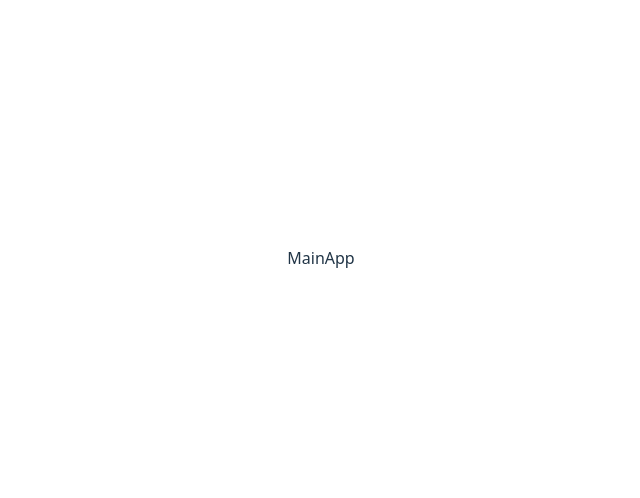
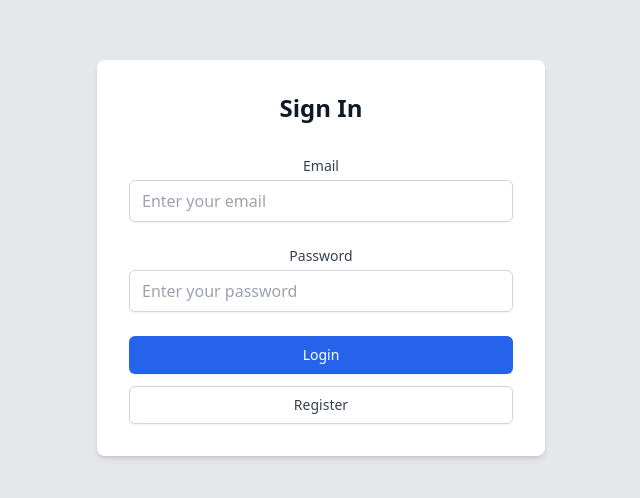
Before and after one commit to guillermoprados/react-notes-sample, a React (Vite) app in the folder frontend/: page /login in a window 1280 px wide. Shown: the part 142-640 px from the top of the page, without its empty margins (319-959 px from the left). Built offline with nearby package versions, Linux system fonts and the light colour scheme.

Commit message:
[FE] Login - Start adding pages to support login

```diff
--- a/frontend/package.json
+++ b/frontend/package.json
@@ -10,13 +10,16 @@
     "preview": "vite preview"
   },
   "dependencies": {
+    "axios": "^1.10.0",
     "react": "^19.1.0",
-    "react-dom": "^19.1.0"
+    "react-dom": "^19.1.0",
+    "react-router-dom": "^7.7.0"
   },
   "devDependencies": {
     "@eslint/js": "^9.30.1",
     "@types/react": "^19.1.8",
     "@types/react-dom": "^19.1.6",
+    "@types/react-router-dom": "^5.3.3",
     "@vitejs/plugin-react": "^4.6.0",
     "autoprefixer": "^10.4.21",
     "eslint": "^9.30.1",
--- a/frontend/src/App.tsx
+++ b/frontend/src/App.tsx
@@ -1,14 +1,23 @@
-import { useState } from 'react'
-import './App.css'
+import { BrowserRouter, Routes, Route, Navigate } from 'react-router-dom';
+import './App.css';
+import Home from './pages/Home';
+import Login from './pages/Login';
+import ProtectedRoute from './components/ProtectedRoute';
 
 function App() {
-  const [count, setCount] = useState(0)
-
   return (
-    <div>
-      MainApp
-    </div>
-  )
+    <BrowserRouter>
+      <Routes>
+        <Route path="/login" element={<Login />} />
+        <Route path="/" element={
+          <ProtectedRoute>
+            <Home />
+          </ProtectedRoute>
+        } />
+        <Route path="*" element={<Navigate to="/" replace />} />
+      </Routes>
+    </BrowserRouter>
+  );
 }
 
 export default App
--- /dev/null
+++ b/frontend/src/components/ProtectedRoute.tsx
@@ -0,0 +1,16 @@
+import { Navigate } from 'react-router-dom';
+import { isAuthenticated } from '../utils/auth';
+
+interface ProtectedRouteProps {
+  children: React.ReactNode;
+}
+
+function ProtectedRoute({ children }: ProtectedRouteProps) {
+  if (!isAuthenticated()) {
+    return <Navigate to="/login" replace />;
+  }
+
+  return <>{children}</>;
+}
+
+export default ProtectedRoute;
--- /dev/null
+++ b/frontend/src/hooks/useForm.ts
@@ -0,0 +1,23 @@
+import { useState } from "react";
+
+export const useForm = <T extends Record<string, any>>(initialForm: T) => {
+  const [formState, setFormState] = useState<T>(initialForm);
+
+  const onInputChange = (event: React.ChangeEvent<HTMLInputElement>) => {
+    const { name, value } = event.target;
+    setFormState({
+      ...formState,
+      [name]: value,
+    });
+  };
+
+  const onResetForm = () => {
+    setFormState(initialForm);
+  };
+
+  return {
+    formState,
+    onInputChange,
+    onResetForm,
+  };
+};
--- a/frontend/src/index.css
+++ b/frontend/src/index.css
@@ -2,71 +2,15 @@
 @tailwind components;
 @tailwind utilities;
 
-:root {
-  font-family: system-ui, Avenir, Helvetica, Arial, sans-serif;
-  line-height: 1.5;
-  font-weight: 400;
-
-  color-scheme: light dark;
-  color: rgba(255, 255, 255, 0.87);
-  background-color: #242424;
-
-  font-synthesis: none;
-  text-rendering: optimizeLegibility;
-  -webkit-font-smoothing: antialiased;
-  -moz-osx-font-smoothing: grayscale;
+* {
+  margin: 0;
+  padding: 0;
+  box-sizing: border-box;
 }
 
-a {
-  font-weight: 500;
-  color: #646cff;
-  text-decoration: inherit;
+html, body, #root {
+  height: 100vh;
+  width: 100vw;
+  margin: 0 !important;
+  padding: 0 !important;
 }
-a:hover {
-  color: #535bf2;
-}
-
-body {
-  margin: 0;
-  display: flex;
-  place-items: center;
-  min-width: 320px;
-  min-height: 100vh;
-}
-
-h1 {
-  font-size: 3.2em;
-  line-height: 1.1;
-}
-
-button {
-  border-radius: 8px;
-  border: 1px solid transparent;
-  padding: 0.6em 1.2em;
-  font-size: 1em;
-  font-weight: 500;
-  font-family: inherit;
-  background-color: #1a1a1a;
-  cursor: pointer;
-  transition: border-color 0.25s;
-}
-button:hover {
-  border-color: #646cff;
-}
-button:focus,
-button:focus-visible {
-  outline: 4px auto -webkit-focus-ring-color;
-}
-
-@media (prefers-color-scheme: light) {
-  :root {
-    color: #213547;
-    background-color: #ffffff;
-  }
-  a:hover {
-    color: #747bff;
-  }
-  button {
-    background-color: #f9f9f9;
-  }
-}
--- /dev/null
+++ b/frontend/src/pages/Home.tsx
@@ -0,0 +1,9 @@
+function Home() {
+  return (
+    <div>
+      Home
+    </div>
+  );
+}
+
+export default Home;
--- /dev/null
+++ b/frontend/src/pages/Login.tsx
@@ -0,0 +1,79 @@
+import { useForm } from '../hooks/useForm';
+
+interface LoginForm {
+  email: string;
+  password: string;
+}
+
+function Login() {
+  const { formState, onInputChange, onResetForm } = useForm<LoginForm>({
+    email: '',
+    password: '',
+  });
+
+  const handleSubmit = (e: React.FormEvent<HTMLFormElement>) => {
+    e.preventDefault();
+    console.log('Form submitted:', formState);
+  };
+
+  return (
+    <div className="h-screen w-screen flex items-center justify-center bg-gray-200 p-0 m-0">
+      <div className="max-w-md w-full bg-white rounded-lg shadow-md p-8">
+        <h2 className="text-2xl font-bold text-center text-gray-900 mb-8">
+          Sign In
+        </h2>
+
+        <form className="space-y-6" onSubmit={handleSubmit}>
+          <div>
+            <label htmlFor="email" className="block text-sm font-medium text-gray-700">
+              Email
+            </label>
+            <input
+              id="email"
+              name="email"
+              type="email"
+              value={formState.email}
+              onChange={onInputChange}
+              className="mt-1 block w-full px-3 py-2 border border-gray-300 rounded-md shadow-sm focus:outline-none focus:ring-blue-500 focus:border-blue-500"
+              placeholder="Enter your email"
+            />
+          </div>
+
+          <div>
+            <label htmlFor="password" className="block text-sm font-medium text-gray-700">
+              Password
+            </label>
+            <input
+              id="password"
+              name="password"
+              type="password"
+              value={formState.password}
+              onChange={onInputChange}
+              className="mt-1 block w-full px-3 py-2 border border-gray-300 rounded-md shadow-sm focus:outline-none focus:ring-blue-500 focus:border-blue-500"
+              placeholder="Enter your password"
+            />
+          </div>
+
+          <div className="space-y-3">
+            <button
+              type="submit"
+              className="w-full flex justify-center py-2 px-4 border border-transparent rounded-md shadow-sm text-sm font-medium text-white bg-blue-600 hover:bg-blue-700 focus:outline-none focus:ring-2 focus:ring-offset-2 focus:ring-blue-500"
+            >
+              Login
+            </button>
+
+            <button
+              type="button"
+              onClick={onResetForm}
+              className="w-full flex justify-center py-2 px-4 border border-gray-300 rounded-md shadow-sm text-sm font-medium text-gray-700 bg-white hover:bg-gray-50 focus:outline-none focus:ring-2 focus:ring-offset-2 focus:ring-blue-500"
+            >
+              Register
+            </button>
+          </div>
+        </form>
+      </div>
+    </div>
+  );
+}
+
+export default Login;
--- /dev/null
+++ b/frontend/src/utils/auth.ts
@@ -0,0 +1,15 @@
+export const getAccessToken = (): string | null => {
+  return localStorage.getItem("accessToken");
+};
+
+export const setAccessToken = (token: string): void => {
+  localStorage.setItem("accessToken", token);
+};
+
+export const removeAccessToken = (): void => {
+  localStorage.removeItem("accessToken");
+};
+
+export const isAuthenticated = (): boolean => {
+  return !!getAccessToken();
+};
```
Also changed, not shown: 1 other file (tests, documents, lock files or other folders).
